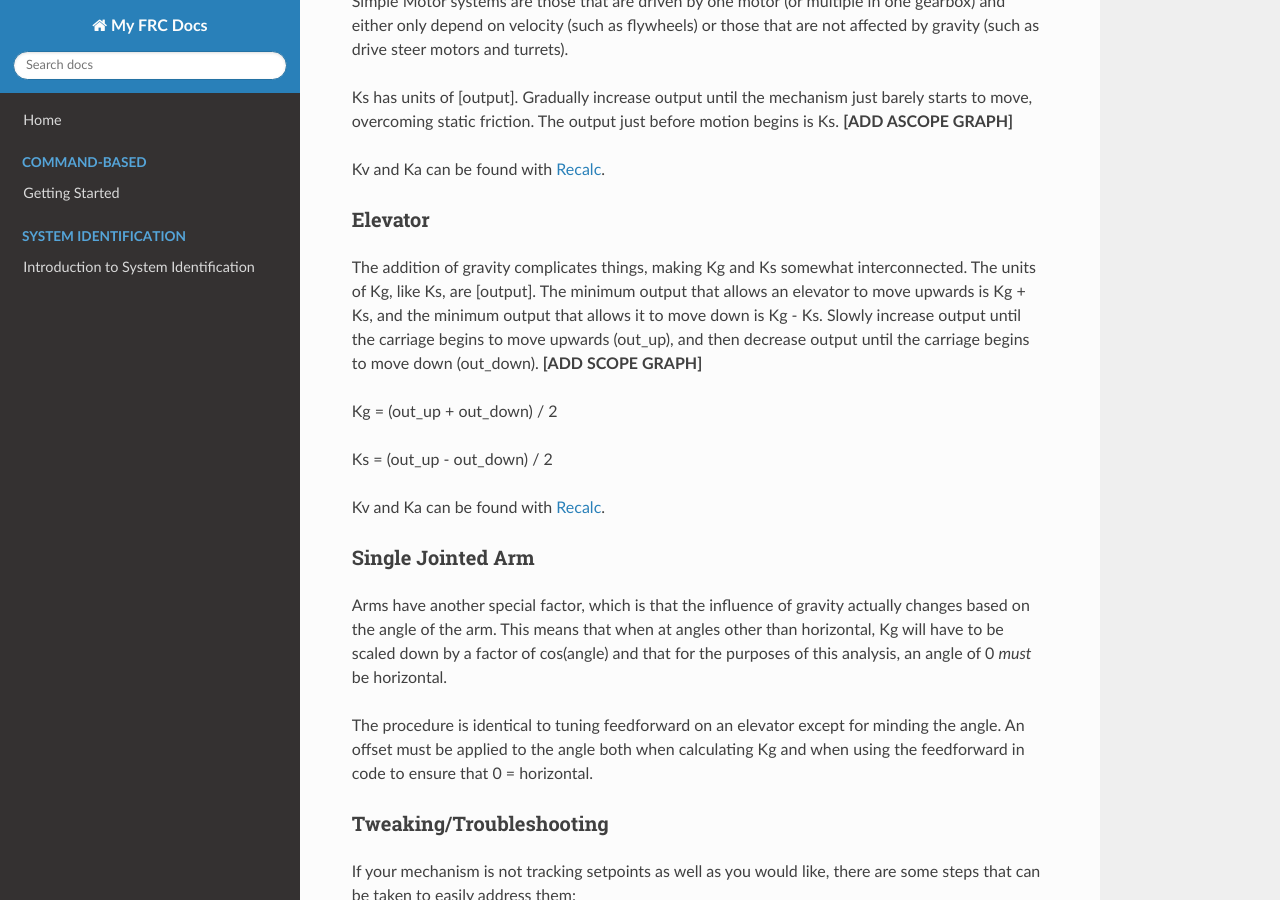
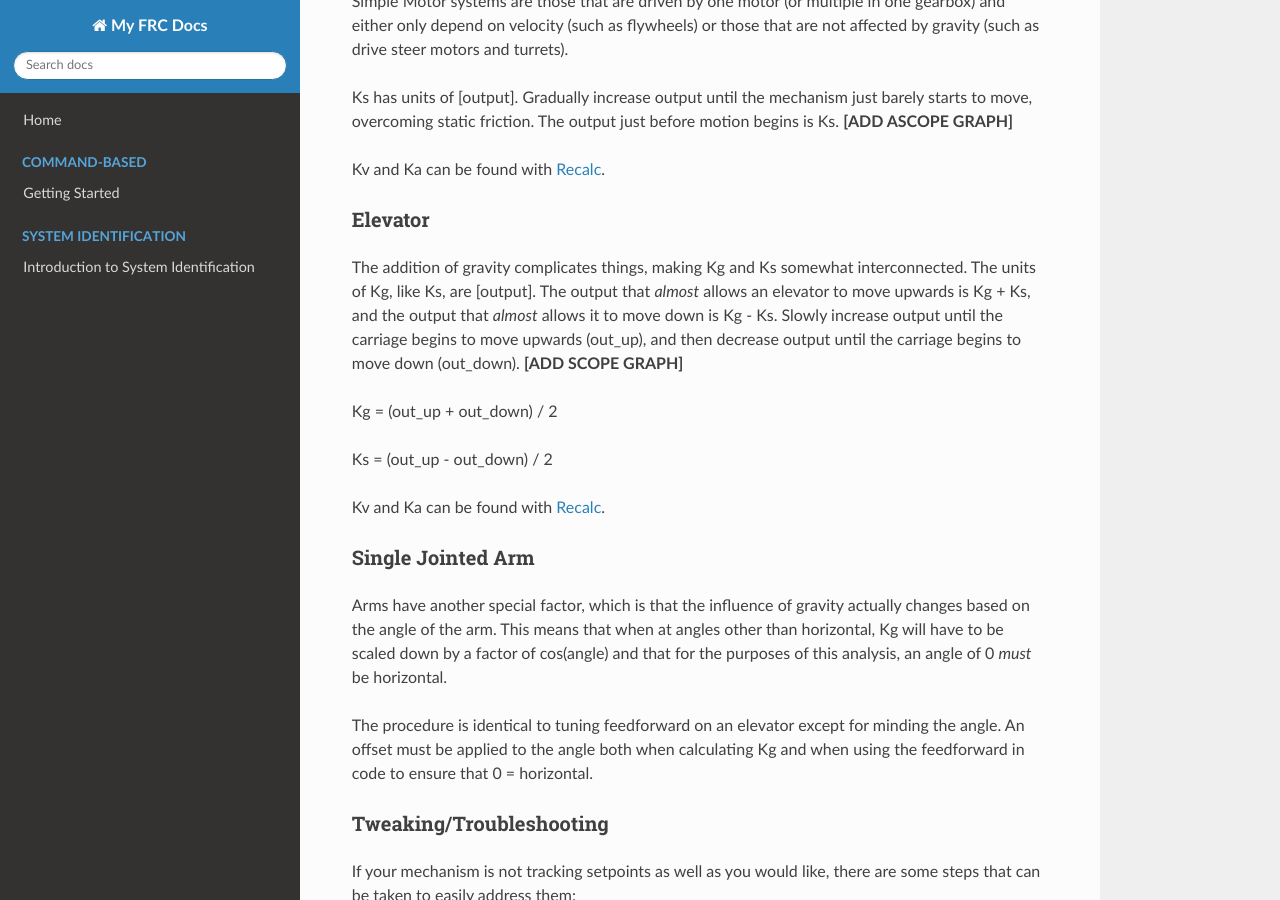
Before and after one commit to DeltaDizzy/deltas-docs-rewrites, an MkDocs documentation site: the page built from docs/system-id/manual-id.md, in a window 1280 px wide and 900 px high, scrolled down 742 px. Built offline with MkDocs 1.6.1, drawn with Linux system fonts in a browser that asks for light colours; nearby versions of some CDN libraries.

Commit message:
clarify kg outputs

```diff
--- a/docs/system-id/manual-id.md
+++ b/docs/system-id/manual-id.md
@@ -24,7 +24,7 @@ Kv and Ka can be found with [Recalc](https://reca.lc).
 
 ### Elevator
 
-The addition of gravity complicates things, making Kg and Ks somewhat interconnected. The units of Kg, like Ks, are \[output\]. The minimum output that allows an elevator to move upwards is Kg + Ks, and the minimum output that allows it to move down is Kg - Ks. Slowly increase output until the carriage begins to move upwards (out_up), and then decrease output until the carriage begins to move down (out_down).
+The addition of gravity complicates things, making Kg and Ks somewhat interconnected. The units of Kg, like Ks, are \[output\]. The output that *almost* allows an elevator to move upwards is Kg + Ks, and the output that *almost* allows it to move down is Kg - Ks. Slowly increase output until the carriage begins to move upwards (out_up), and then decrease output until the carriage begins to move down (out_down).
 **[ADD SCOPE GRAPH]**
 
 Kg = (out_up + out_down) / 2
```
